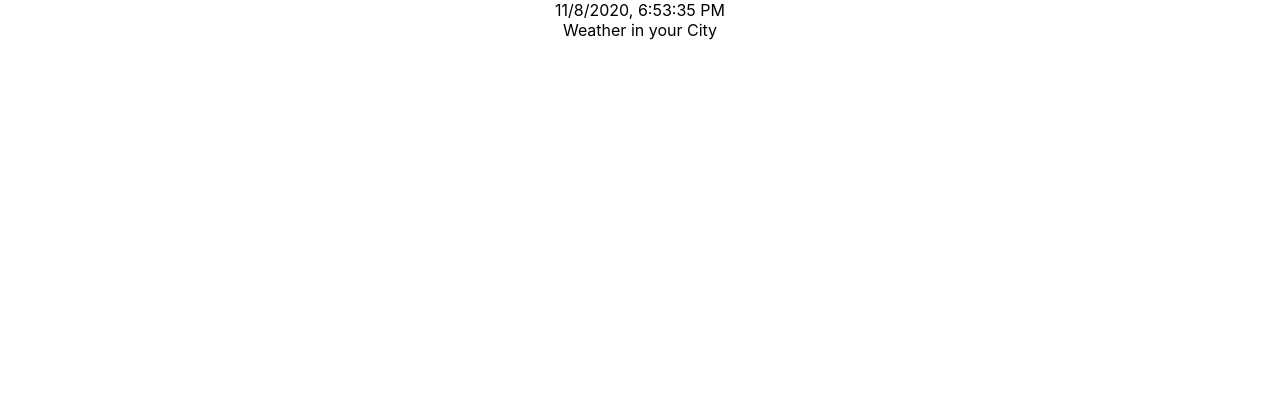
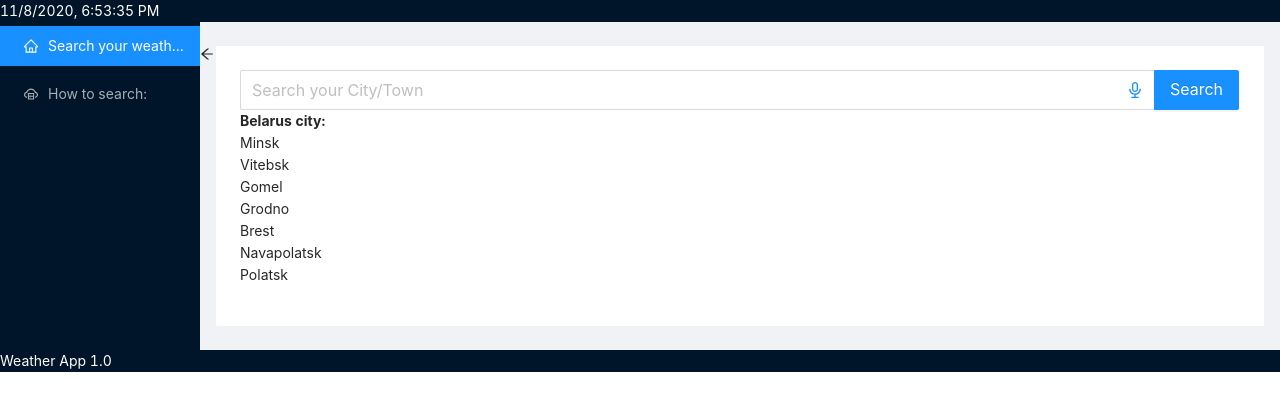
Before and after one commit to vovakopanko/weather, a React (Create React App) app: page /#/search in a window 1280 px wide. Shown: the top 410 px of the page. Built offline with nearby package versions, Linux system fonts and the light colour scheme.

Commit message:
connected styles from ANT DESIGN, add API AXios, create new component

```diff
--- a/src/Api/Api.js
+++ b/src/Api/Api.js
@@ -3,7 +3,7 @@ import * as Axios from "axios";
 export const instance = Axios.create({
   baseURL: "https://api.openweathermap.org/data/2.5/",
 });
-let ApiKey = `&appid=f004c51d2159432ab3fe79f60c84e90e`
+let ApiKey = `&appid=f004c51d2159432ab3fe79f60c84e90e`;
 
 export const weatherInfo = {
   getWeatherInfo(city) {
@@ -12,4 +12,4 @@ export const weatherInfo = {
       .get(`find?q=` + city + ApiKey)
       .then((Response) => Response.data.list[0]);
   },
-}
+};
--- a/src/App.css
+++ b/src/App.css
@@ -1,38 +1,31 @@
-.App {
-  text-align: center;
-}
-
-.App-logo {
-  height: 40vmin;
-  pointer-events: none;
-}
-
-@media (prefers-reduced-motion: no-preference) {
-  .App-logo {
-    animation: App-logo-spin infinite 20s linear;
-  }
-}
-
-.App-header {
-  background-color: #282c34;
-  min-height: 100vh;
-  display: flex;
-  flex-direction: column;
-  align-items: center;
-  justify-content: center;
-  font-size: calc(10px + 2vmin);
+.header{
+  background-color: #001529;
   color: white;
 }
 
-.App-link {
-  color: #61dafb;
+#components-layout-demo-custom-trigger .trigger {
+  font-size: 18px;
+  line-height: 64px;
+  padding: 0 24px;
+  cursor: pointer;
+  transition: color 0.3s;
 }
 
-@keyframes App-logo-spin {
-  from {
-    transform: rotate(0deg);
-  }
-  to {
-    transform: rotate(360deg);
-  }
+#components-layout-demo-custom-trigger .trigger:hover {
+  color: #1890ff;
 }
+
+#components-layout-demo-custom-trigger .logo {
+  height: 32px;
+  background: rgba(255, 255, 255, 0.3);
+  margin: 16px;
+}
+
+.site-layout .site-layout-background {
+  background-color: white;
+}
+
+.footer{
+  background-color: #001529;
+  color: white;
+}
--- a/src/App.js
+++ b/src/App.js
@@ -1,14 +1,76 @@
-import React from "react"
-import './App.css';
+import React from "react";
+import "./App.css";
+import "antd/dist/antd.css";
+import { Layout, Menu } from "antd";
+import {
+  ArrowLeftOutlined,
+  ArrowRightOutlined,
+  CloudServerOutlined,
+  HomeOutlined,
+} from "@ant-design/icons";
+import { NavLink, Route } from "react-router-dom";
 import { Clock } from "./Clock/Clock";
+import SearchContainer from "./Search/SearchContainer";
+import InfoSearch from "./InfoSearch/InfoSearch";
 
-function App() {
-  return (
-    <div className="App">
-      <div><Clock/></div>
-      <div>Weather in your City</div>
-    </div>
-  );
+const { Header, Sider, Content } = Layout;
+
+class App extends React.Component {
+  state = {
+    collapsed: false,
+  };
+
+  toggle = () => {
+    this.setState({
+      collapsed: !this.state.collapsed,
+    });
+  };
+
+  render() {
+    return (
+      <div>
+        <header className="header"><Clock /></header>
+        <main>
+        <Layout>
+          <Sider trigger={null} collapsible collapsed={this.state.collapsed}>
+            <div className="logo" />
+            <Menu theme="dark" mode="inline" defaultSelectedKeys={["1"]}>
+              <Menu.Item key="1" icon={<HomeOutlined />}>
+                <NavLink to="/search">Search your weather:</NavLink>
+              </Menu.Item>
+              <Menu.Item key="3" icon={<CloudServerOutlined />}>
+                <NavLink to="/infosearch">How to search:</NavLink>
+              </Menu.Item>
+            </Menu>
+          </Sider>
+          <Layout className="site-layout">
+            <Header className="site-layout-background" style={{ padding: 0 , height: "0px" }}>
+              {React.createElement(
+                this.state.collapsed ? ArrowRightOutlined : ArrowLeftOutlined,
+                {
+                  className: "trigger",
+                  onClick: this.toggle,
+                }
+              )}
+            </Header>
+            <Content
+              className="site-layout-background contentimg"
+              style={{
+                margin: "24px 16px",
+                padding: 24,
+                minHeight: 280,
+              }}
+            >
+              <Route exact path="/search" render={() => <SearchContainer/>} />
+              <Route exact path="/infosearch" render={() => <InfoSearch />} />
+            </Content>
+          </Layout>
+        </Layout>
+        </main>
+        <footer className="footer">Weather App 1.0</footer>
+      </div>
+    );
+  }
 }
 
 export default App;
--- /dev/null
+++ b/src/InfoSearch/InfoSearch.jsx
@@ -0,0 +1,18 @@
+import React from "react";
+import { Steps } from 'antd';
+
+let InfoSearch = (props) => {
+    const { Step } = Steps;
+  return (
+    <div>
+  <Steps direction="vertical" current={2}>
+    <Step title="First act" description="Opend link `Search`" />
+    <Step title="Second act" description="Enter your city in the search bar" />
+    <Step title="Third act" description="Click button `Search`" />
+    <Step title="Fourth act" description="Finish" />
+  </Steps>
+    </div>
+  );
+};
+
+export default InfoSearch;
--- /dev/null
+++ b/src/Search/Search.jsx
@@ -0,0 +1,42 @@
+import React from "react";
+import { Input} from "antd";
+import { AudioOutlined} from "@ant-design/icons";
+
+let Search = (props) => {
+  const { Search } = Input;
+
+  const suffix = (
+    <AudioOutlined
+      style={{
+        fontSize: 16,
+        color: "#1890ff",
+      }}
+    />
+  );
+
+  const onSearch = (value) => {
+    props.getInfoYourCity(value);
+    props.getWeatherData(value);
+  };
+  return (
+    <div>
+      <Search
+        placeholder="Search your City/Town"
+        enterButton="Search"
+        size="large"
+        suffix={suffix}
+        onSearch={onSearch}
+      />
+      <div><b>Belarus city:</b></div>
+      <div>Minsk</div>
+      <div>Vitebsk</div>
+      <div>Gomel</div>
+      <div>Grodno</div>
+      <div>Brest</div>
+      <div>Navapolatsk</div>
+      <div>Polatsk</div>
+    </div>
+  );
+};
+
+export default Search;
--- /dev/null
+++ b/src/Search/SearchContainer.jsx
@@ -0,0 +1,29 @@
+import React from "react";
+import { connect } from "react-redux";
+import Search from "./Search";
+import { getInfoYourCity, getWeatherData } from "../redux/SearchReducer";
+
+class SearchContainer extends React.Component {
+  render() {
+    return (
+      <div>
+        <Search
+          getInfoYourCity={this.props.getInfoYourCity}
+          getWeatherData={this.props.getWeatherData}
+          yourCity={this.props.yourCity}
+        />
+      </div>
+    );
+  }
+}
+
+let mapStateToProps = (state) => {
+  return {
+    yourCity: state.searchPage.yourCity,
+    weatherData: state.searchPage.weatherData,
+  };
+};
+
+export default connect(mapStateToProps, { getInfoYourCity, getWeatherData })(
+  SearchContainer
+);
--- /dev/null
+++ b/src/redux/SearchReducer.js
@@ -0,0 +1,47 @@
+import { weatherInfo } from "../Api/Api";
+
+
+const GET_YOURCITY = "redux/YourCityReducer/GET_YOURCITY";
+const SET_WEATHERDATA = "redux/YourCityReducer/SET_WEATHERDATA"
+
+let initialState = {
+  yourCity: "Minsk",
+  weatherData: [],
+};
+
+const SearchReducer = (state = initialState, action) => {
+  switch (action.type) {
+    case GET_YOURCITY:
+      return {
+        ...state,
+        yourCity: action.yourCity,
+      };
+      case SET_WEATHERDATA:
+        return{
+          ...state,
+          weatherData: action.data
+        }
+    default:
+      return state;
+  }
+};
+
+export const getInfoYourCity = (yourCity) => ({
+  type: GET_YOURCITY,
+  yourCity,
+});
+
+export const setWeatherData = (data) => ({
+  type: SET_WEATHERDATA,
+  data,
+})
+
+
+export const getWeatherData = (yourCity) => {
+  return async (dispatch) => {
+    let list = await weatherInfo.getWeatherInfo(yourCity);
+    dispatch(setWeatherData(list));
+  }
+}
+
+export default SearchReducer;
--- a/src/redux/reduxStore.js
+++ b/src/redux/reduxStore.js
@@ -1,8 +1,10 @@
 import { applyMiddleware, combineReducers, createStore, compose } from "redux";
 import thunkMiddleware from "redux-thunk";
 import { reducer as formReducer } from "redux-form";
+import SearchReducer from "./SearchReducer";
 
 let reducers = combineReducers({
+  searchPage: SearchReducer,
   form: formReducer,
 });
 
```
Lines whose indentation alone changed are shown as unchanged.
